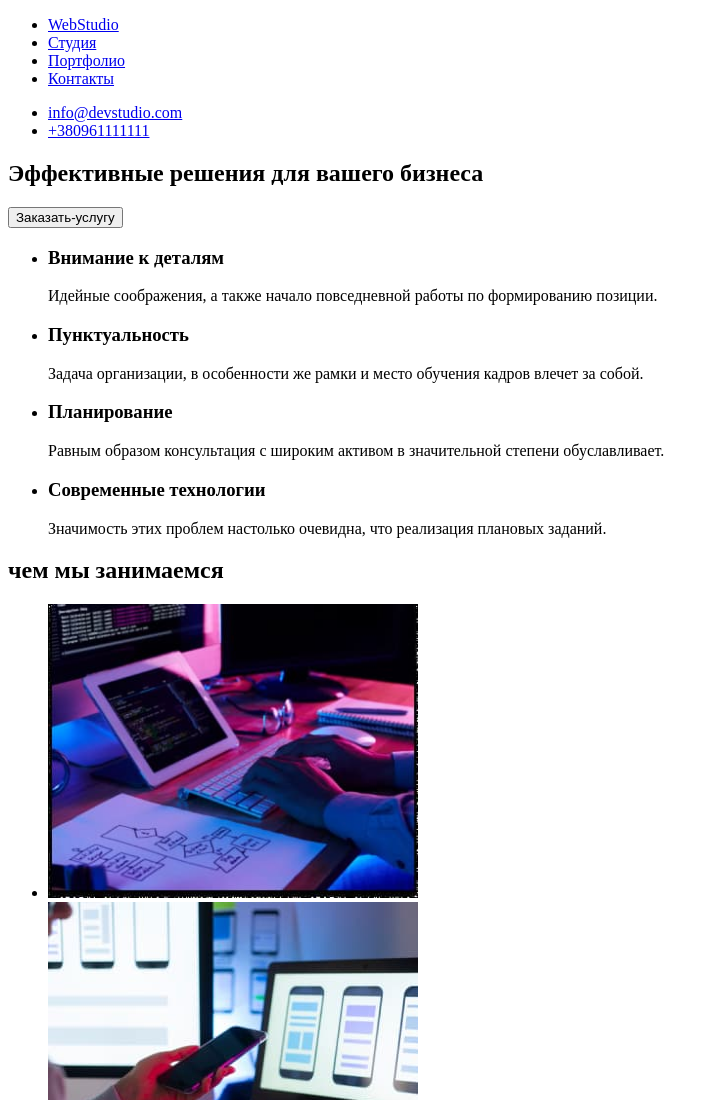
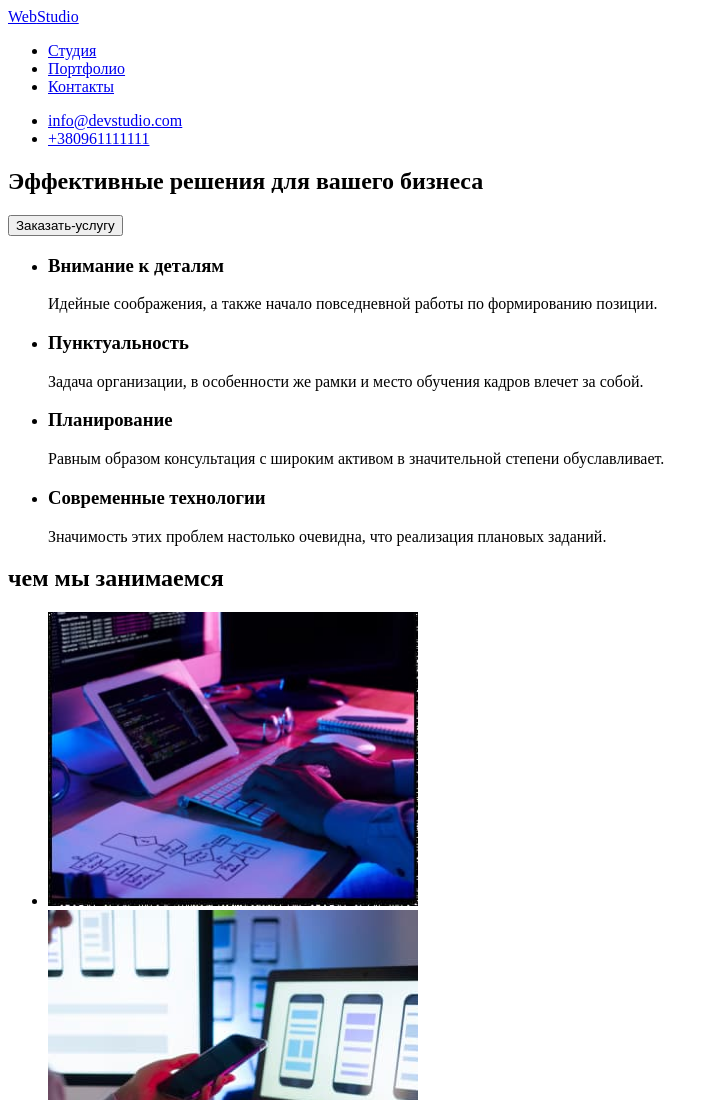
Before and after one commit to AleksandrYakovenko1984/goit-markup-hw-01, a plain HTML site: page index.html in a window 1280 px wide. Shown: the top 1100 px of the page, without its empty margins (0-719 px from the left). Drawn offline with Linux system fonts and the light colour scheme.

Commit message:
правка лого

```diff
--- /dev/null
+++ b/css/styles.css
@@ -0,0 +1,2 @@
+body {
+}
--- a/index.html
+++ b/index.html
@@ -5,14 +5,13 @@
     <meta http-equiv="X-UA-Compatible" content="IE=edge" />
     <meta name="viewport" content="width=device-width, initial-scale=1.0" />
     <title>вебстудия</title>
+    <link rel="stylesheet" href="./css/styles.css" />
   </head>
   <body>
     <header>
       <nav>
+        <a href="./index.html"> <span> Web</span>Studio</a>
         <ul>
-          <li>
-            <a href="./index.html"> <span> Web</span>Studio</a>
-          </li>
           <li><a href="./index.html">Студия</a></li>
           <li><a href="./index.html">Портфолио</a></li>
           <li><a href="./index.html">Контакты</a></li>
```
